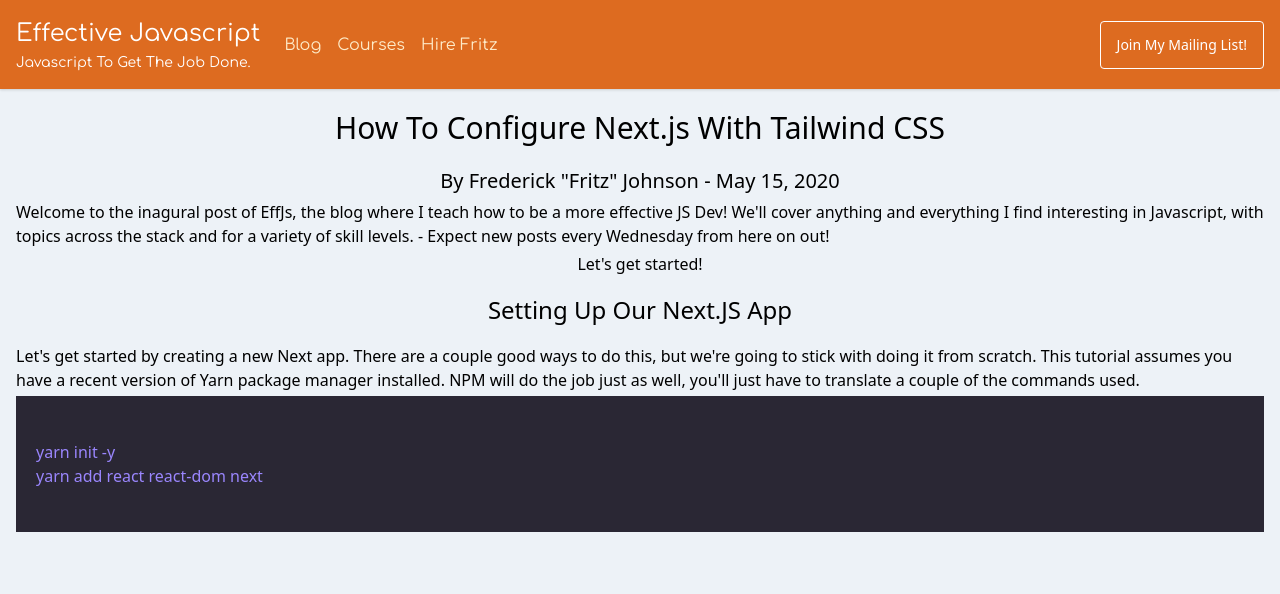
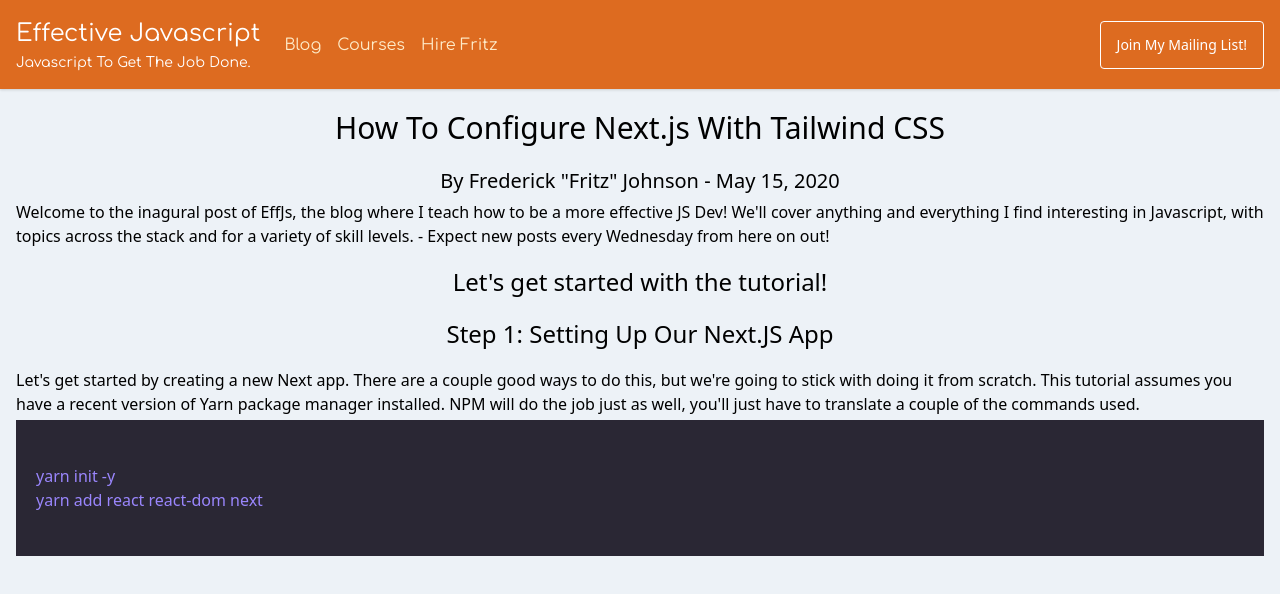
Before and after one commit to FritzTheDev/effjs, a Next.js app: page /blog/next-with-tailwind in a window 1280 px wide. Shown: the top 594 px of the page. Built offline with nearby package versions, Linux system fonts and the light colour scheme.

Commit message:
added: blogpost progress

```diff
--- a/pages/blog/next-with-tailwind.mdx
+++ b/pages/blog/next-with-tailwind.mdx
@@ -8,9 +8,9 @@
 Welcome to the inagural post of EffJs, the blog where I teach how to be a more effective JS Dev! We'll cover anything and everything I find interesting in Javascript, with topics across the stack and for a variety of skill levels. -
 Expect new posts every Wednesday from here on out!
 
-##### Let's get started!
+### Let's get started with the tutorial!
 
-### Setting Up Our Next.JS App
+### Step 1: Setting Up Our Next.JS App
 Let's get started by creating a new Next app. There are a couple good ways to do this, but we're going to stick with doing it from scratch.
 This tutorial assumes you have a recent version of Yarn package manager installed. NPM will do the job just as well, you'll just have to translate a couple of the commands used.
 
```
